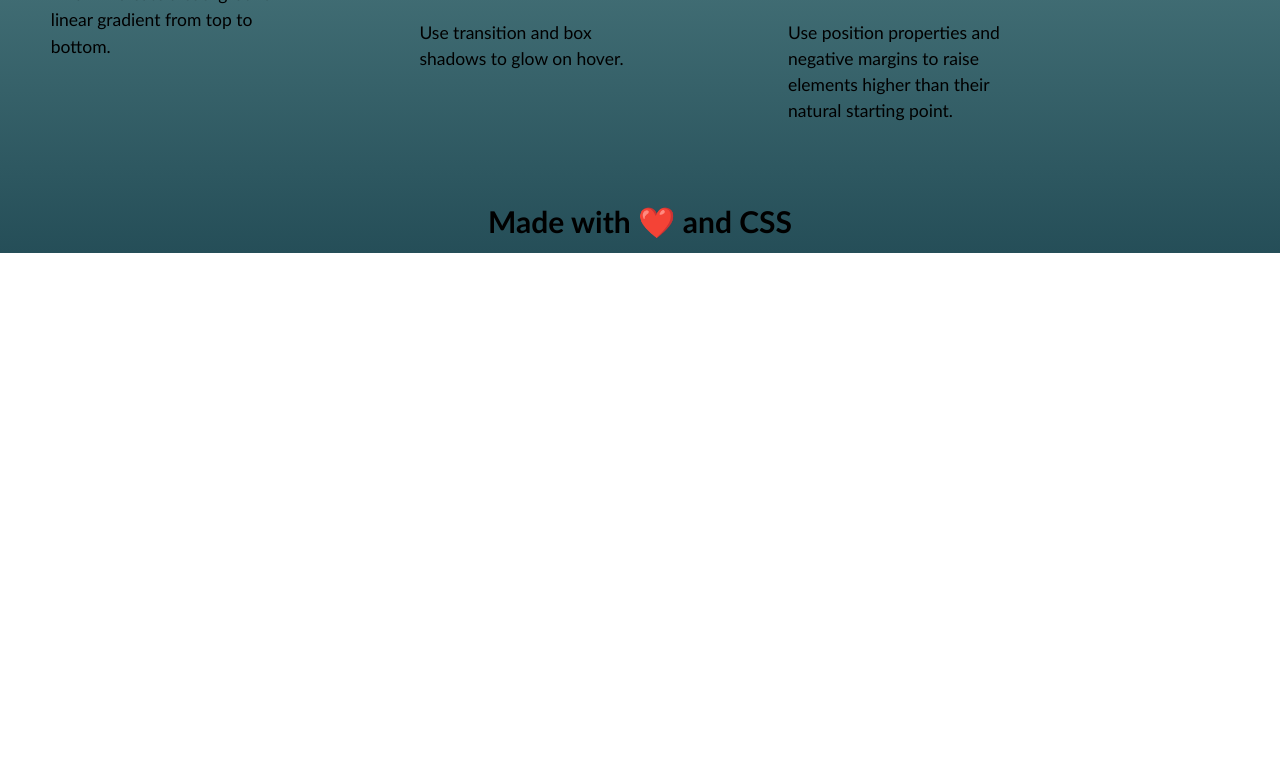
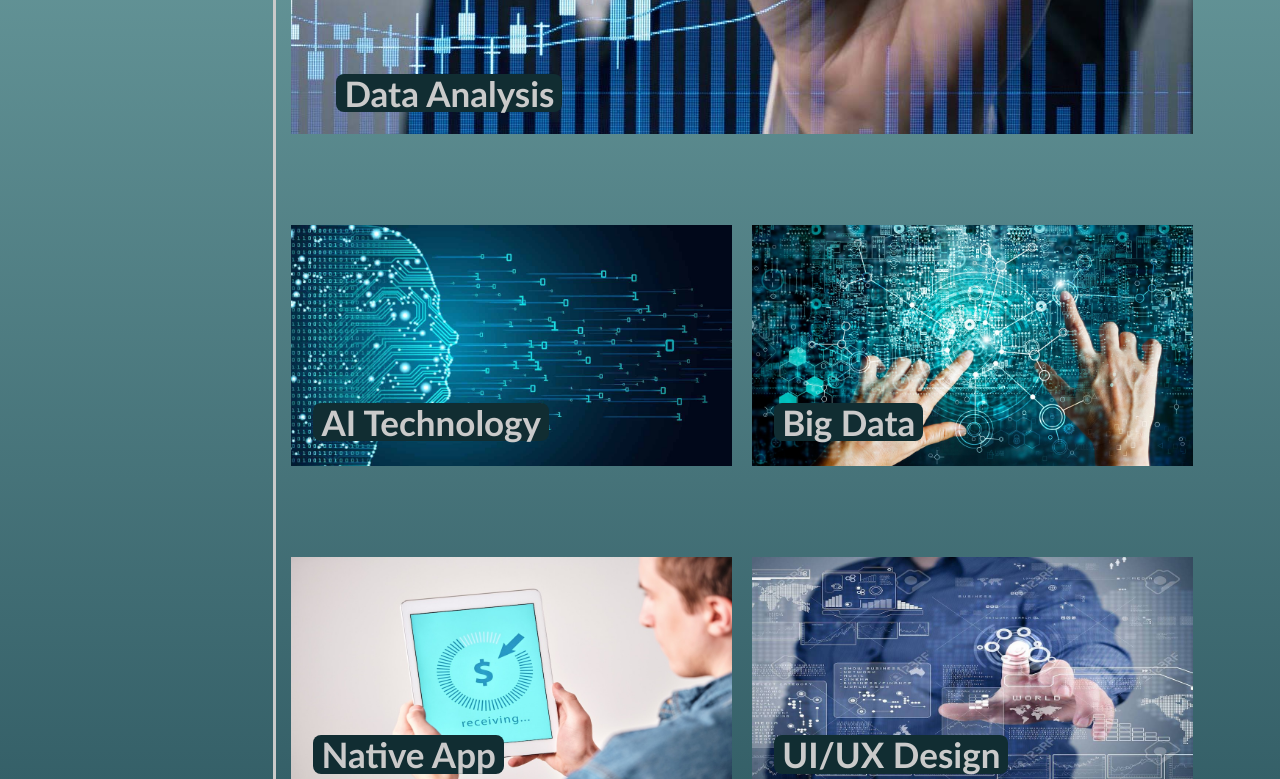
Before and after one commit to zax5021/Unit_2_Portfolio, a plain HTML site: page index.html in a window 1280 px wide. Shown: the part 698-1477 px from the top of the page. Before the commit the page ends 951 px from the top, so only its background shows below. Drawn offline with Linux system fonts and the light colour scheme.

Commit message:
Added README and fixed image pathing

```diff
--- a/assets/css/style.css
+++ b/assets/css/style.css
@@ -13,23 +13,15 @@
 font-family: 'Gill Sans', 'Gill Sans MT', Calibri, 'Trebuchet MS', sans-serif;
 box-sizing: border-box;
 }
-/* set content highlight color and background */
-::selection {
-  background-color: var(--bright-turquoise);
-  color: var(--outer-space);
-}
 
 html {
-  /* set 1rem to 10px instead of native 16px to make it easier to calculate font-size values for the rest of the page (e.g. 1.6rem is 16px, 2.0rem is 20px, etc.) */
   font-size: 62.5%;
 }
 
 body {
-  /* Sans Serif font stack is implemented to help select the best font for each type of computer operating system */
   font-family: -apple-system, BlinkMacSystemFont, 'Segoe UI', Roboto, Helvetica,
     Arial, sans-serif, 'Apple Color Emoji', 'Segoe UI Emoji', 'Segoe UI Symbol';
 
-  /* set body font size to 1.75rem, which is 1.75x more than the font-size of 10px, making it 17.5px  */
   font-size: 1.75rem;
   line-height: 1.5;
 
@@ -49,6 +41,7 @@ h6 {
   /* color: var(--white); */
   font-weight: 700;
   line-height: 1.1;
+  /* display: inline; */
 }
 
 h1 {
@@ -79,15 +72,8 @@ h6 {
 
 p {
   margin-bottom: 1rem;
+  margin-left: 3rem;
   width:70%;
-}
-
-code {
-  /* Monospace font stack is used for our code blocks to make it look more like code */
-  font-family: Consolas, 'Andale Mono WT', 'Andale Mono', 'Lucida Console',
-    'Lucida Sans Typewriter', 'DejaVu Sans Mono', 'Bitstream Vera Sans Mono',
-    'Liberation Mono', 'Nimbus Mono L', Monaco, 'Courier New', Courier,
-    monospace;
 }
 
 header {
@@ -123,15 +109,20 @@ nav ul li {
   margin-left: 25px;
 }
 
-a {
+nav a {
   color: var(--darkgray);
   font-weight: bold;
   text-decoration: none;
 }
 a:hover {
-  color: var(--lightblue);
+
   text-decoration: underline;
-  font-weight: bolder;
+
+}
+
+a {
+  color: var(--darkgray);
+  text-decoration: none;
 }
 
 main {
@@ -150,6 +141,7 @@ main {
   justify-content: flex-start;
   padding-right: 3%;
   margin: 5px;
+
 }
 .heading h2 {
   /* align-items: center;
@@ -161,8 +153,10 @@ main {
 }
 
 footer {
-  margin: 1.5rem;
+
   text-align: center;
+  background-color: var(--greenblue);
+  color: var(--darkgray);
 }
 
 /* create our main grid with flexbox, use negative margins to offset the padding on the .card-column class */
@@ -173,78 +167,68 @@ footer {
   /* margin-left: -1.5rem;
   margin-right: -1.5rem; */
   width:100%;
+  min-height:0;
 }
-
-.justify-center {
-  justify-content: center;
-}
-
-/* using a mobile-first approach, set base column width to be 100% and we'll update it using media queries for larger screen sizes */
-.card-column {
-  flex: 1 0 100%;
-  padding: 1.5rem;
-  /* when the screen resizes, make it so our columns don't jump in size */
-  transition: flex-basis 500ms linear;
-  margin-bottom: 1.5rem;
+#contenRow {
+  display:flex;
+  flex-wrap: wrap;
+  flex-direction: column;
+  width: 100%;
 }
 
 /* make each code card a flexbox column to align and justify content within it */
-.code-card {
+ .code-card {
   display: flex;
-  flex-direction: column;
-  justify-content: flex-start;
-  min-height: 100%;
+  flex-direction: column-reverse;
+  justify-content: flex-end;
+  /* min-height: 100%; */
   padding: 3%;
+  flex: 1 1 35%;
+  min-width: 40%;
+  max-width: 50%;
+  color: var(--heliotrope);
+  height: min-content;
 
-  color: var(--heliotrope);
-
-  /* outline is like border, but on the outside of the box instead of inside */
-  outline: 2px dashed var(--gin);
+  /* used the outline to help with flex box setup*/
+   /* outline: 2px dashed var(--darkgreen); */
   outline-offset: -2px;
   transition: all 0.5s ease-in-out;
 }
 
-.code-card .card-header {
-  /* use position and negative margins to move title of card over the card's outline and create an overlap effect */
+.code-card {
   position: relative;
-  margin: -4rem 0 1.5rem 0;
   padding: 0.5rem 1rem;
   background-color: var(--outer-space);
   color: var(--heliotrope);
   border: 2px solid var(--gin);
   border-radius: 8px;
   transition: all 0.5s ease-in-out;
+  min-height: 0;
 }
 
-/* set an outer and inner drop shadow on the card to create a glowing effect on hover */
-.code-card:hover,
-.code-card:hover .card-header {
-  box-shadow: inset 0px 0px 8px var(--heliotrope), 0 0 15px var(--heliotrope);
+.card-header {
+  position: relative;
+  padding-left: 8px;
+  padding-right: 8px;
+  background-color: var(--darkgreen);
+  color: var(--light);
+  border-radius: 8px;
+  transition: all 0.5s ease-in-out;
+  width: fit-content;
+  bottom: 10rem;
+  left: 5%;
 }
 
-/* each card's code block grows to the height of the largest code block on the page, making each card even in height */
-.code-card .code-block {
-  flex-grow: 1;
+#heroContent .card-header {
+ position: relative;
+ bottom: 15%;
 }
 
-.code-card pre {
-  /* set styles to make it so code wraps in <pre> instead of overflowing */
-  white-space: pre-wrap;
-  overflow: auto;
-  tab-size: 4;
-  padding: 1.2rem 1rem;
-  color: var(--gin);
-  border-radius: 8px;
-  /* use linear-gradient() function to create a fading background  */
-  /* background-image: linear-gradient(
-    rgba(232, 102, 236, 0.3) 0%,
-    rgba(232, 102, 236, 0.6) 100%
-  ); */
-  display: flex;
-  align-items: center;
+.card-header:hover{
+  box-shadow: inset 0px 0px 8px var(--light), 0px 0px 15px var(--light);
 }
 
-/* on <pre> click, select all contents so the code is highlighted */
+
 figure {
   margin-block-start: 0;
   margin-block-end: 0;
@@ -252,26 +236,68 @@ figure {
   margin-inline-start: 0;
 }
 
-/* using a mobile-first approach, use `min-width` values going from narrow -> wide for a responsive design */
-@media screen and (min-width: 768px) {
-  /* on tablets, set columns to only be 50% of the width and not grow */
-  .card-column {
-    flex: 0 0 50%;
-    max-width: 50%;
-  }
+#heroContent {
 
-  /* select the last child to grow to full width if it has space to grow */
-  .card-column:last-child {
-    flex-grow: 1;
-  }
+  flex: 2 2 70%;
+  max-width: 100%;
+}
+#allContent {
+  display:flex;
+  flex-direction: row;
+  flex-wrap:wrap;
+  width:75%;
+}
+.regularContent {
+  display:flex;
+  flex-direction: row;
+  flex-wrap:wrap;
+  width:100%;
 }
 
-/* media query for larger screens */
-@media screen and (min-width: 992px) {
+article {
+  display:flex;
+  flex-direction: column;
+  flex-wrap:wrap;
+  flex: 1 1 75%;
+}
+img {max-width: 100%;
+}
+#Contact img {
+  max-height:10rem;
+}
 
 
-  .card-column {
-    flex: 0 0 30.00%;
-    max-width: 30.00%;
-  }
+
+@media screen and (max-width: 992px) {
+
+.row{
+  flex-direction: column;
+  align-items: center;
+  justify-items: center;
 }
+.heading{
+  border-right: none;
+  border-bottom: solid;
+  width: fit-content;
+}
+
+#allContent {
+  flex-direction: column;
+}
+
+.regularContent {
+  flex-direction: column;
+}
+
+.code-card {
+  max-width: none;
+}
+
+.card-header {
+  bottom: 10rem;
+}
+
+#heroContent .card-header {
+  bottom:10rem;
+}
+}
--- a/index.html
+++ b/index.html
@@ -15,91 +15,87 @@
           <nav>
               <ul>
                   <li>
-                      <a href="#">Search Engine Optimization</a>
+                      <a href="#AboutMe">About Me</a>
                   </li>
                   <li>
-                      <a href="#">Online Reputation Management</a>
+                      <a href="#Selected Works">Selected Works</a>
                   </li>
                   <li>
-                      <a href="#s">Social Media Marketing</a>
+                      <a href="#Contact">Contact</a>
                   </li>
               </ul>
           </nav>
       </header>
         <main>
           <section class="row">
-            <div class="heading">
+            <div class="heading" id="AboutMe">
               <h2>About Me</h2>
             </div>
             <p>Lorem ipsum dolor sit amet, consectetur adipisicing elit. Incidunt dignissimos nobis omnis perferendis iusto expedita vitae, sapiente eaque quo, temporibus eveniet. Eius architecto nesciunt aliquid, porro dolores facere odio id.
             </p>
-          <section class="row">
-            <div class="heading">
+          <section class="row" id="contentRow">
+            <div class="heading" id="Selected Works">
               <h2>Selected Works</h2>
             </div>
+            <div class=content id="allContent">
+              <article id="heroContentRow">
+                <figure class="card code-card" id="heroContent">
+                  <h2 class="card-header"><a href="#">Data Analysis</a></h2>
+                  <div class="imagewrap"><a href="#">
+                  <img src="assets/images/hero.jpg" alt="Stock Market UI">
+                </a></div>
+                </figure>
+              </article>
+              <article class="regularContent">
                 <figure class="card code-card">
-              <h2 class="card-header">Flexbox Row</h2>
-              <div class="card-body">
-                <p>Use these three properties to create a Flexbox row layout.</p>
-              </div>
+                  <h2 class="card-header"><a href="#">AI Technology</a></h2>
+                  <div class="imagewrap"><a href="#">
+                  <img src="assets/images/AI_circuit.jpg" alt="AI Circuit">
+                </a></div>
                 </figure>
-          </section>
-          <section class="row">
-            <div class="card-column">
                 <figure class="card code-card">
-                <h2 class="card-header">Flexbox Column</h2>
-                <div class="card-body">
-                  <p>Use this to create a Flexbox column layout.</p>
-                </div>
+                  <h2 class="card-header"><a href="#">Big Data</a></h2>
+                  <div class="imagewrap"><a href="#">
+                  <img src="assets/images/motherboardHand.jpg" alt="Motherboard Hand">
+                </a></div>
                 </figure>
-            </div>
-
-            <div class="card-column">
+              </article>
+              <article class="regularContent">
                 <figure class="card code-card">
-                <h2 class="card-header">CSS Grid Layout</h2>
-                <div class="card-body">
-                  <p>Build a 12-column layout using CSS Grid</p>
-                </div>
-                <!-- <pre class="code-block"><code>.grid {
-        display: grid;
-        width: 100%;
-        grid-template-columns: repeat(12, 1fr);
-      }</code></pre> -->
+                  <h2 class="card-header"><a href="#">Native App</a></h2>
+                  <div class="imagewrap"><a href="#">
+                  <img src="assets/images/Native_App.jpg" alt="App on iPad">
+                </a></div>
                 </figure>
-            </div>
-          </section>
-          <section class="row">
-            <div class="card-column">
                 <figure class="card code-card">
-                <h2 class="card-header">Linear Gradients</h2>
-                <div class="card-body">
-                  <p>This will create a background linear gradient from top to bottom.</p>
-                </div>
+                  <h2 class="card-header"><a href="#">UI/UX Design</a></h2>
+                  <div class="imagewrap"><a href="#">
+                  <img src="assets/images/UI_Design.jpg" alt="UI/UX Design">
+                </a></div>
                 </figure>
-            </div>
-            <div class="card-column">
-              <figure class="card code-card">
-                <h2 class="card-header">Box Transition Glow</h2>
-                <div class="card-body">
-                  <p>Use transition and box shadows to glow on hover.</p>
-                </div>
-              </figure>
-            </div>
-
-            <div class="card-column">
-              <figure class="card code-card">
-                <h2 class="card-header">Overlay Card with Title</h2>
-                <div class="card-body">
-                  <p>Use position properties and negative margins to raise elements higher than their natural starting point.
-                  </p>
-                </div>
-              </figure>
+              </article>
+              </article>
             </div>
           </section>
         </main>
 
         <footer>
-          <h3>Made with <span role="img" aria-label="heart">❤️</span> and CSS</h3>
+          <nav id="Contact">
+            <ul>
+                <li>
+                  <img id="profilePic" src="assets/images/profilePic.png" alt="Zack Campbell">
+                </li>
+                <li>
+                    <a href="#">858.775.4873</a>
+                </li>
+                <li>
+                    <a href="mailto:zacharyacampbell1@gmail.com">Email</a>
+                </li>
+                <li>
+                    <a href="https://github.com/zax5021/">GitHub</a>
+                </li>
+            </ul>
+        </nav>
         </footer>
 
       </body>
```
Also changed, not shown: assets/images/AI_circuit.jpg (added), assets/images/Native_App.jpg (added), assets/images/PortfolioScreenshot.png (added), assets/images/UI_Design.jpg (added), assets/images/hero.jpg (added), assets/images/motherboardHand.jpg (added), assets/images/profilePic.png (added), 4 other files. Lines whose indentation alone changed are shown as unchanged.
